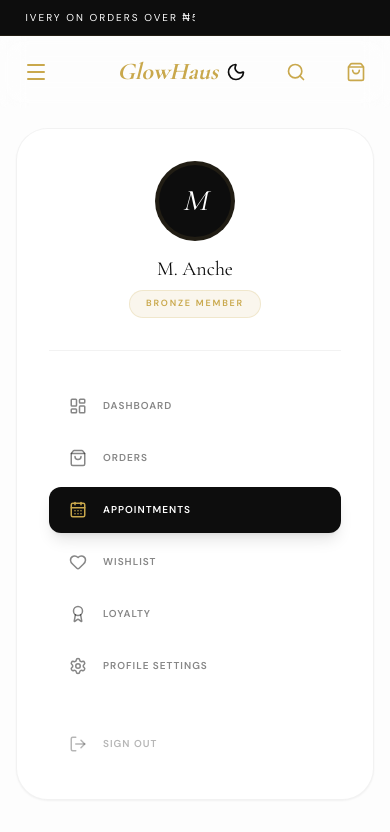
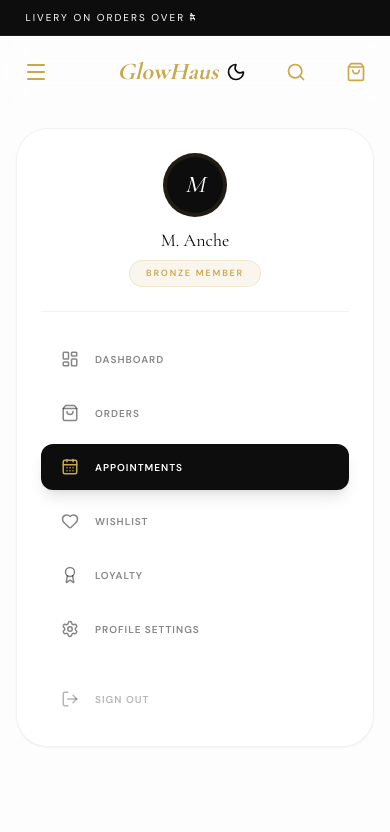
Before and after one commit to Berserker71130/glowhaus, a Next.js app: page /account/appointments in a window 390 px wide. Shown: the top 832 px of the page. Built offline with nearby package versions, Linux system fonts and the light colour scheme.

Commit message:
fix: resolve mobile sidebar layout overlap and correct desktop navbar routing URLs

```diff
--- a/src/components/layout/AccountSidebar.tsx
+++ b/src/components/layout/AccountSidebar.tsx
@@ -26,14 +26,14 @@ export default function AccountSidebar() {
   const { displayName, tier } = useStore();
 
   return (
-    /* SURGERY: Changed bg-white to theme-aware bg and updated border */
-    <aside className="w-full md:w-[280px] bg-white dark:bg-[#0D0D0D] border border-noir/5 dark:border-white/10 h-fit md:min-h-[calc(100vh-160px)] sticky top-32 flex flex-col p-8 rounded-[2rem] shadow-sm transition-all duration-500">
+    /* SURGICAL FIX: Added md:sticky and md:top-32 so it only pins on desktop and stays fluid on mobile */
+    <aside className="w-full md:w-[280px] bg-white dark:bg-[#0D0D0D] border border-noir/5 dark:border-white/10 h-fit md:min-h-[calc(100vh-160px)] static md:sticky md:top-32 flex flex-col p-6 md:p-8 rounded-[2rem] shadow-sm transition-all duration-500">
       {/* USER PROFILE */}
-      <div className="flex flex-col items-center text-center pb-8 border-b border-noir/5 dark:border-white/5 mb-8">
-        <div className="relative w-20 h-20 rounded-full bg-noir dark:bg-zinc-800 flex items-center justify-center text-white font-serif italic text-3xl mb-4 border-4 border-gold/10 transition-colors">
+      <div className="flex flex-col items-center text-center pb-6 md:pb-8 border-b border-noir/5 dark:border-white/5 mb-6 md:mb-8">
+        <div className="relative w-16 h-16 md:w-20 md:h-20 rounded-full bg-noir dark:bg-zinc-800 flex items-center justify-center text-white font-serif italic text-2xl md:text-3xl mb-3 md:mb-4 border-4 border-gold/10 transition-colors">
           {displayName ? displayName.charAt(0) : "G"}
         </div>
-        <h3 className="font-serif text-xl text-noir dark:text-ivory leading-tight transition-colors">
+        <h3 className="font-serif text-lg md:text-xl text-noir dark:text-ivory leading-tight transition-colors">
           {displayName}
         </h3>
         <div className="mt-2 px-4 py-1.5 bg-gold/10 border border-gold/20 text-gold text-[9px] font-black uppercase tracking-[0.2em] rounded-full">
@@ -42,7 +42,7 @@ export default function AccountSidebar() {
       </div>
 
       {/* NAV LINKS */}
-      <nav className="flex-1 space-y-1.5">
+      <nav className="flex flex-col gap-2 md:space-y-1.5">
         {NAV_LINKS.map((link) => {
           const isActive = pathname === link.href;
           return (
@@ -72,7 +72,7 @@ export default function AccountSidebar() {
       </nav>
 
       {/* SIGN OUT BUTTON */}
-      <button className="mt-8 flex items-center gap-4 px-5 py-3.5 text-noir/30 dark:text-ivory/20 hover:text-rose-500 transition-colors group">
+      <button className="mt-6 md:mt-8 flex items-center gap-4 px-5 py-3.5 text-noir/30 dark:text-ivory/20 hover:text-rose-500 transition-colors group">
         <LogOut
           size={18}
           className="group-hover:rotate-180 transition-transform duration-500"
--- a/src/components/layout/Navbar/index.tsx
+++ b/src/components/layout/Navbar/index.tsx
@@ -128,15 +128,27 @@ export default function Navbar() {
                 </span>
               </div>
             ))}
-          {NAV_DATA.Simple.map((link) => (
+
+          {/* SCRIPTED OVERRIDE: Exactly updating URL outputs for the simple string list */}
+          {NAV_DATA.Simple.map((link) => {
+            const norm = link.toLowerCase().trim();
+            const targetUrl =
+              norm === "book" || norm === "book appointment"
+                ? "/booking"
+                : norm === "sale" || norm === "sales"
+                  ? "/category/sale"
+                  : `/${norm}`;
+
+            return (
               <Link
                 key={link}
-              href={`/${link.toLowerCase()}`}
+                href={targetUrl}
                 className="text-[11px] uppercase tracking-[0.25em] hover:text-gold transition-colors font-bold dark:text-ivory"
               >
                 {link}
               </Link>
-          ))}
+            );
+          })}
         </div>
 
         {/* Right: Icons */}
@@ -204,7 +216,6 @@ export default function Navbar() {
                         {data.links.map((link) => (
                           <Link
                             key={link}
-                            // FIX: Added generateSlug to match category architecture
                             href={`/category/${generateSlug(link)}`}
                             className="text-noir/70 dark:text-ivory/70 hover:text-gold text-sm tracking-wide transition-colors duration-300 italic"
                           >
@@ -214,7 +225,6 @@ export default function Navbar() {
                       </div>
 
                       <Link
-                        // THE CRITICAL FIX: Changed hardcoded "/shop" to dynamic category
                         href={`/category/${hoveredCategory.toLowerCase()}`}
                         className="mt-10 inline-block text-[10px] font-bold uppercase tracking-[0.3em] text-gold border-b border-gold/40 pb-1 w-fit hover:border-gold transition-all"
                       >
```
Lines whose indentation alone changed are shown as unchanged.
